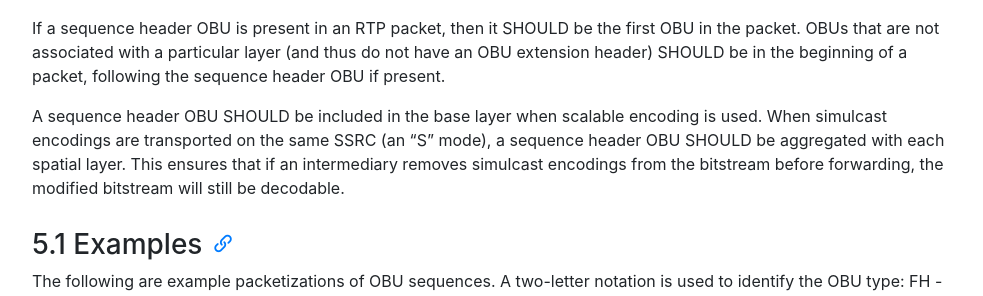
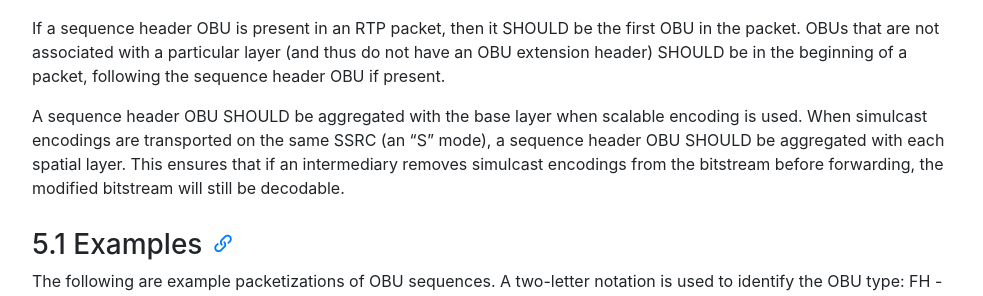
Before and after one commit to AOMediaCodec/av1-rtp-spec, a Jekyll site: the page built from index.md, in a window 1280 px wide and 900 px high, scrolled down 7936 px. Shown: the part 154-450 px from the top of the window, without its empty margins (53-1036 px from the left). Built offline with Jekyll 4.4.1, drawn with Linux system fonts in a browser that asks for light colours; nearby versions of some CDN libraries.

Commit message:
Clarify sequence header aggregation with base layer

```diff
--- a/av1-rtp-spec.md
+++ b/av1-rtp-spec.md
@@ -261,7 +261,7 @@
 
 If a sequence header OBU is present in an RTP packet, then it	SHOULD be the first OBU in the packet. OBUs that are not associated with a particular layer (and thus do not have an OBU extension header) SHOULD be in the beginning of a packet, following the sequence header OBU if present.
 
-A sequence header OBU SHOULD be included in the base layer when scalable encoding is used. When simulcast encodings are transported on the same SSRC (an "S" mode), a sequence header OBU SHOULD be aggregated with each spatial layer. This ensures that if an intermediary removes simulcast encodings from the bitstream before forwarding, the modified bitstream will still be decodable.
+A sequence header OBU SHOULD be aggregated with the base layer when scalable encoding is used. When simulcast encodings are transported on the same SSRC (an "S" mode), a sequence header OBU SHOULD be aggregated with each spatial layer. This ensures that if an intermediary removes simulcast encodings from the bitstream before forwarding, the modified bitstream will still be decodable.
 
 
 ### 5.1 Examples
```
